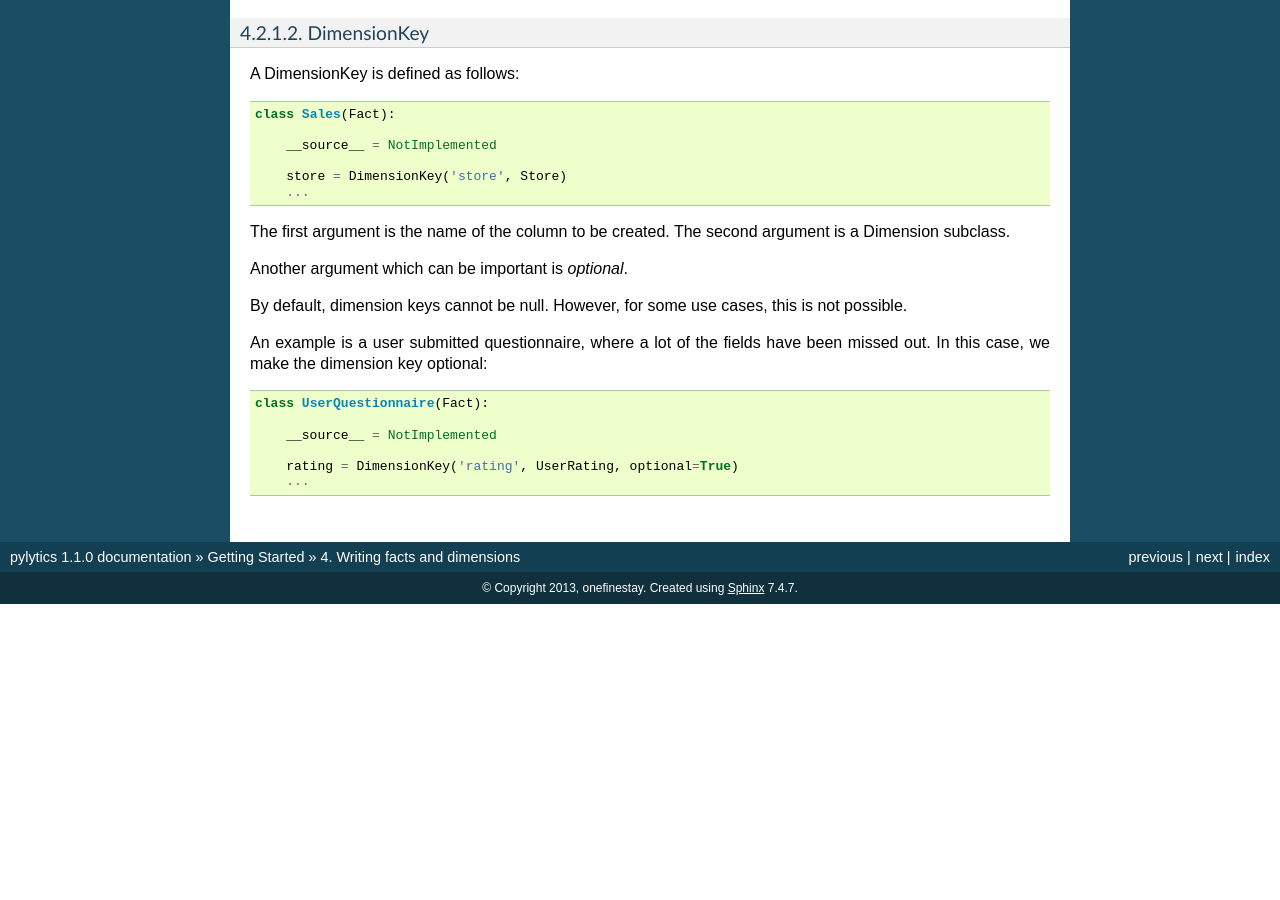
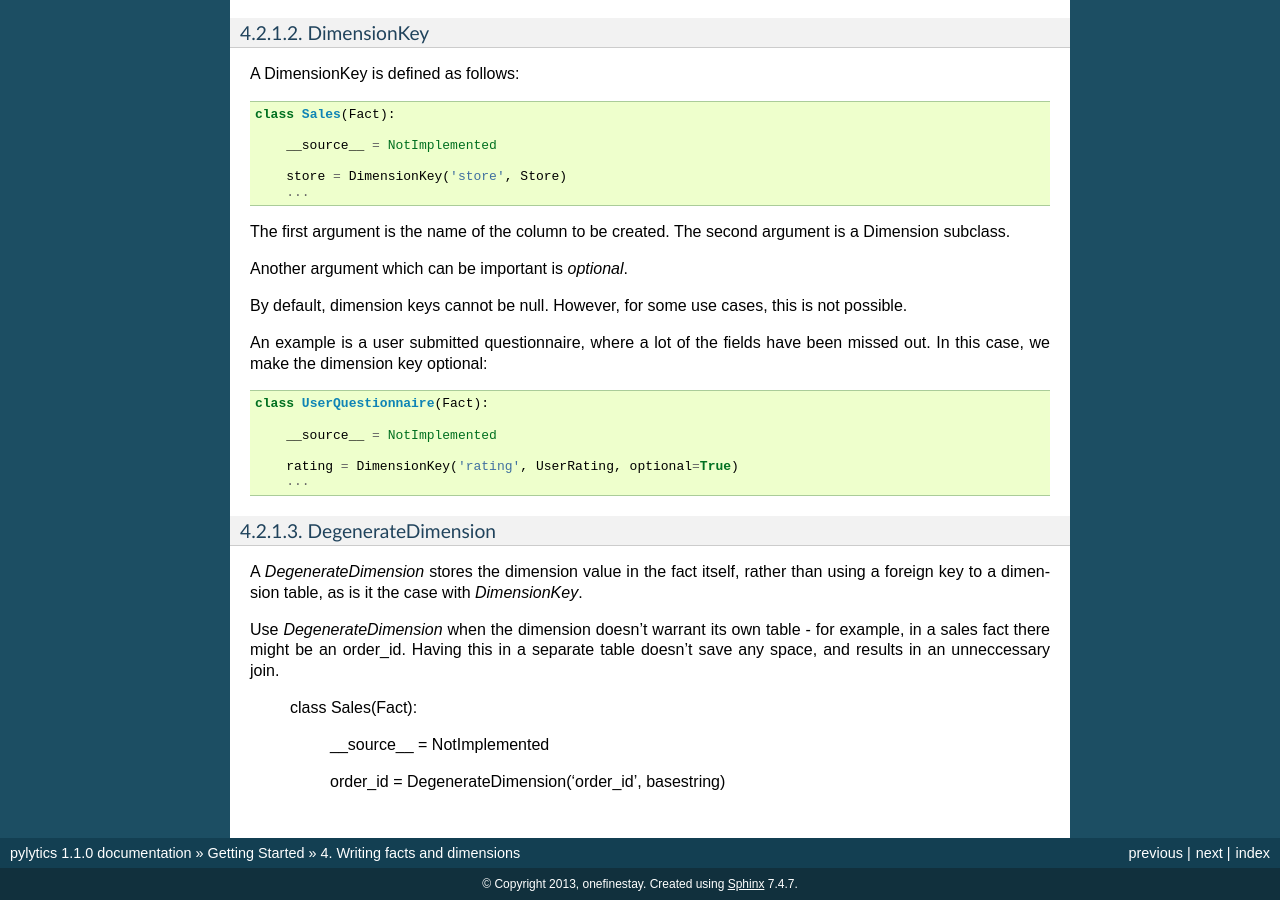
Before and after one commit to onefinestay/pylytics, a Sphinx documentation site: the page built from docs/getting-started/writing-facts-and-dimensions.rst, in a window 1280 px wide and 900 px high, scrolled down 1880 px. Built offline with Sphinx 7.4.7, drawn with Linux system fonts in a browser that asks for light colours; pages that are not in the unit, such as notebooks, are missing from menus; before the commit the page ends 2484 px from its top, so only the background shows below that; some of the changed text lies outside the part shown.

```diff
--- a/docs/getting-started/index.rst
+++ b/docs/getting-started/index.rst
@@ -13,6 +13,7 @@ Getting Started
    running-scripts
    scheduling
    source-types
+   table-contraints
    mutable-dimensions
    visualisation-tools
    full-example
--- a/docs/getting-started/writing-facts-and-dimensions.rst
+++ b/docs/getting-started/writing-facts-and-dimensions.rst
@@ -125,3 +125,16 @@ An example is a user submitted questionnaire, where a lot of the fields have bee
 
         rating = DimensionKey('rating', UserRating, optional=True)
         ...
+
+DegenerateDimension
+*******************
+
+A `DegenerateDimension` stores the dimension value in the fact itself, rather than using a foreign key to a dimension table, as is it the case with `DimensionKey`.
+
+Use `DegenerateDimension` when the dimension doesn't warrant its own table - for example, in a sales fact there might be an order_id. Having this in a separate table doesn't save any space, and results in an unneccessary join.
+
+    class Sales(Fact):
+
+        __source__ = NotImplemented
+
+        order_id = DegenerateDimension('order_id', basestring)
```
Also changed, not shown: docs/getting-started/table-constraints.rst (added, +53 -0 lines), 2 other files.
